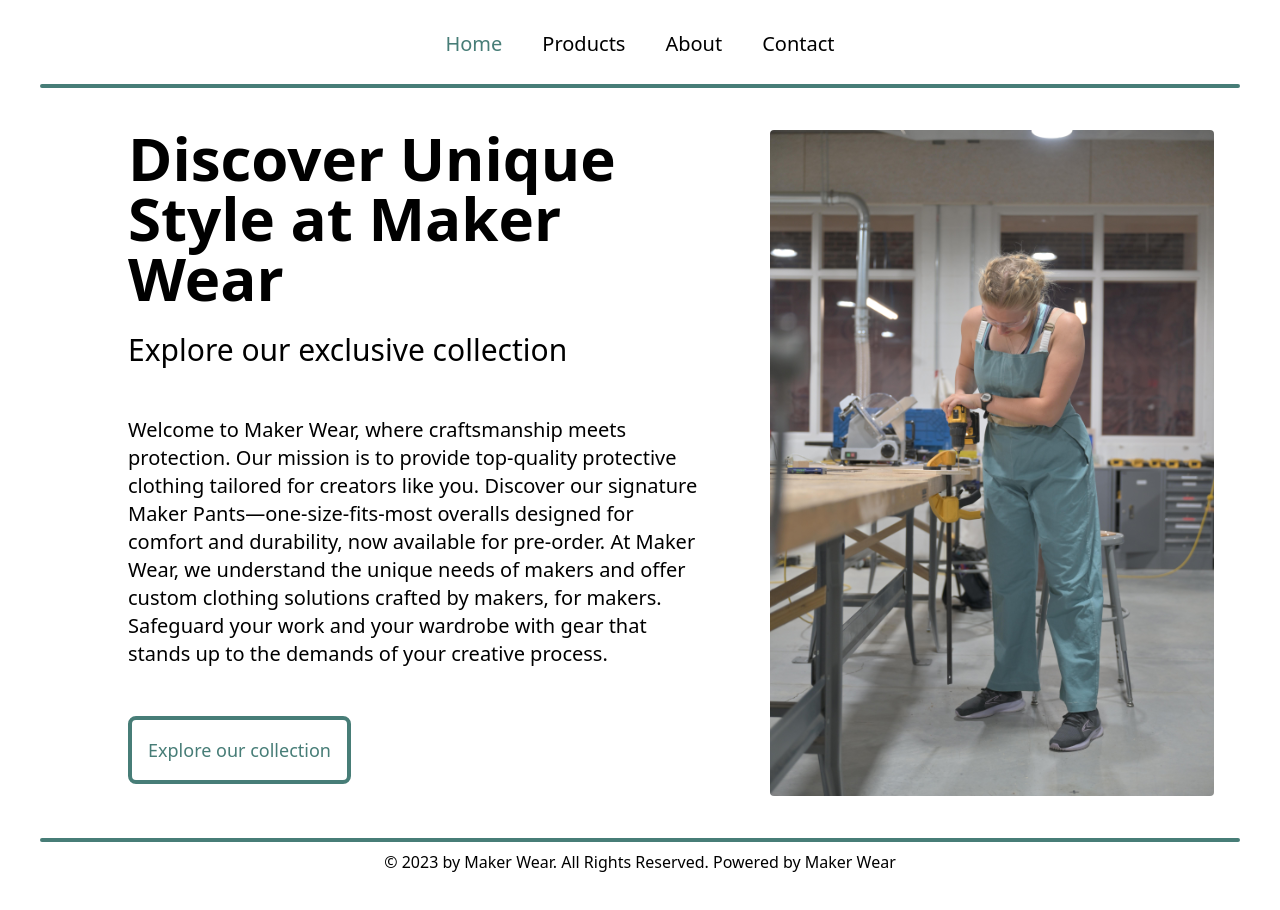
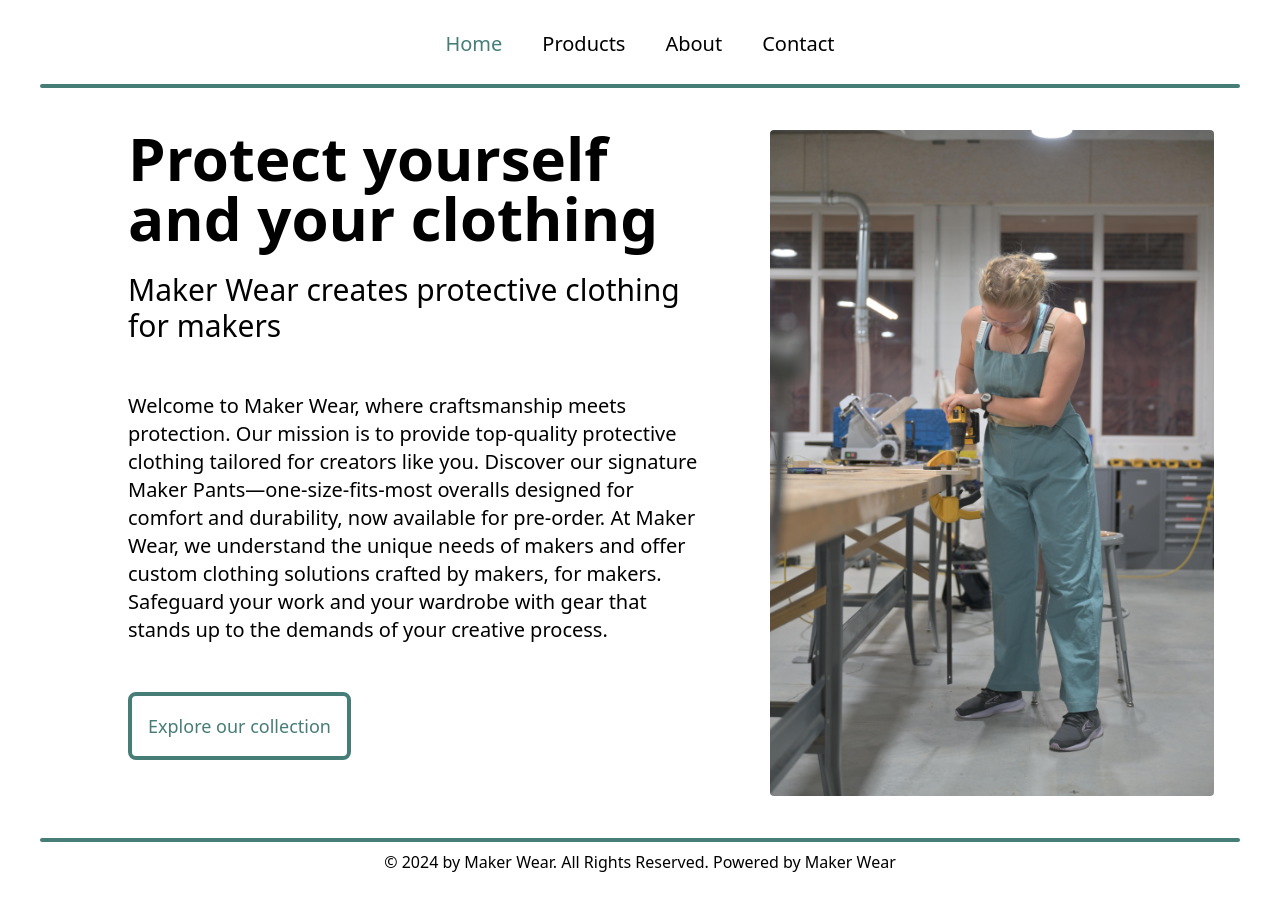
Before and after one commit to troytomasch/Makerware, a React (Vite) app: page / in a window 1280 px wide. Shown: the part 190-1100 px from the top of the page. Built offline with nearby package versions, Linux system fonts and the light colour scheme.

Commit message:
Updating strings

```diff
--- a/src/components/Footer.jsx
+++ b/src/components/Footer.jsx
@@ -6,7 +6,7 @@ const Footer = () => {
     <div className="flex flex-col items-center justify-center">
       <div className="h-0 border-2 w-full rounded-sm m-2 border-makerwear-blue"></div>
       <div>
-        <p>© 2023 by Maker Wear. All Rights Reserved. Powered by Maker Wear</p>
+        <p>© 2024 by Maker Wear. All Rights Reserved. Powered by Maker Wear</p>
       </div>
     </div>
   );
--- a/src/pages/About.jsx
+++ b/src/pages/About.jsx
@@ -3,6 +3,7 @@ import Header from "../components/Header";
 
 import image from "../assets/prom.png";
 import Footer from "../components/Footer";
+import { aboutString } from "../strings";
 
 // Component for the about page
 const About = () => {
@@ -18,17 +19,7 @@ const About = () => {
         <div className="flex flex-row flex-wrap">
           <div className="max-w-xl m-8">
             <p className="text-6xl mb-6 font-bold">Jenna Tomasch</p>
-            <p className="text-xl my-12">
-              Jenna Tomasch is the creator of Maker Wear. She is a senior
-              Fashion Design and Product innovation major at the University of
-              Delaware where she focuses on sustainability, functional design,
-              and entrepreneurship. She has been a maker her whole life, growing
-              up she always loved creating things. Now she works at a makerspace
-              on UD's campus where she works with 3D printers, laser cutters,
-              woodshop, and sewing. She has been sewing for 7 years and has
-              created anything from Maker Pants to her senior prom dress
-              (pictured).
-            </p>
+            <p className="text-xl my-12">{aboutString}</p>
           </div>
           <div className="max-w-md">
             <img
--- a/src/pages/Home.jsx
+++ b/src/pages/Home.jsx
@@ -4,7 +4,12 @@ import Header from "../components/Header";
 import image from "../assets/pic1.jpg";
 import Footer from "../components/Footer";
 import { Link } from "react-router-dom";
-import { homePageString } from "../strings";
+import {
+  homePageString,
+  homePageTitleString,
+  homePageSubtitleString,
+  homePageButtonString,
+} from "../strings";
 
 // Component for the home page
 const Home = () => {
@@ -19,14 +24,12 @@ const Home = () => {
       <div className="flex items-center justify-center gap-8">
         <div className="flex flex-row flex-wrap">
           <div className="max-w-xl m-8">
-            <p className="text-6xl mb-6 font-bold">
-              Discover Unique Style at Maker Wear
-            </p>
-            <p className="text-3xl my-6">Explore our exclusive collection</p>
+            <p className="text-6xl mb-6 font-bold">{homePageTitleString}</p>
+            <p className="text-3xl my-6">{homePageSubtitleString}</p>
             <p className="text-xl my-12">{homePageString}</p>
             <Link to={"/products"}>
               <button className="border-4 rounded-lg p-4 text-lg border-makerwear-blue text-makerwear-blue">
-                Explore our collection
+                {homePageButtonString}
               </button>
             </Link>
           </div>
--- a/src/pages/Products.jsx
+++ b/src/pages/Products.jsx
@@ -1,7 +1,11 @@
 import React, { useEffect } from "react";
 import Header from "../components/Header";
 
-import { makerpantsFeature } from "../strings";
+import {
+  clickHereToPurchaseString,
+  makerpantsFeature,
+  makerpantsFeatureString,
+} from "../strings";
 import image from "../assets/pic9.jpg";
 import Footer from "../components/Footer";
 
@@ -21,15 +25,7 @@ const Products = () => {
         <div className="flex flex-row flex-wrap">
           <div className="max-w-xl m-8">
             <p className="text-6xl mb-6 font-bold">Maker Pants</p>
-            <p className="text-xl my-4">
-              The Maker Pants are a pair of one-size-fits-most adjustable
-              overalls that can be worn overtop of clothing and put on without
-              taking off your shoes. They are meant to protect people and their
-              clothing in messy or unsafe situations. Maker Pants are great for
-              painting, wheel throwing, woodworking, gardening, and more! They
-              come in short, medium, and tall height variations. They are high
-              quality and hand made in the US. Maker Pants feature:
-            </p>
+            <p className="text-xl my-4">{makerpantsFeatureString}</p>
             <div className="flex flex-row items-center align-middle justify-center flex-wrap">
               <ul className="list-disc mx-8">
                 {makerpantsFeature.map((bullet) => (
@@ -42,7 +38,7 @@ const Products = () => {
                   href="https://buy.stripe.com/bIYcOYayVaXZ7m03cd"
                   target="_blank"
                 >
-                  Click here to purchase!
+                  {clickHereToPurchaseString}
                 </a>
               </div>
             </div>
--- a/src/strings.js
+++ b/src/strings.js
@@ -13,4 +13,29 @@ const homePageString =
 const contactMeString =
   "Interested in something from Maker Wear? Reach out and let us know what your interested in and what you want to use the product for. We will get back to you within 24 hours. \n You can reach us through our email, ";
 
-export { makerpantsFeature, homePageString, contactMeString };
+const homePageTitleString = "Protect yourself and your clothing";
+
+const homePageSubtitleString =
+  "Maker Wear creates protective clothing for makers";
+
+const homePageButtonString = "Explore our collection";
+
+const makerpantsFeatureString =
+  "The Maker Pants are a pair of one-size-fits-most adjustable overalls that can be worn overtop of clothing and put on without taking off your shoes. They are meant to protect people and their clothing in messy or unsafe situations. Maker Pants are great for painting, wheel throwing, woodworking, gardening, and more! They come in short, medium, and tall height variations. They are high quality and hand made in the US. Maker Pants feature:";
+
+const clickHereToPurchaseString = "Click here to purchase!";
+
+const aboutString =
+  "Jenna Tomasch is the creator of Maker Wear. She is a senior Fashion Design and Product innovation major at the University of Delaware where she focuses on sustainability, functional design, and entrepreneurship. She has been a maker her whole life, growing up she always loved creating things. Now she works at a makerspace on UD's campus where she works with 3D printers, laser cutters, woodshop, and sewing. She has been sewing for 7 years and has created anything from Maker Pants to her senior prom dress (pictured).";
+
+export {
+  makerpantsFeature,
+  homePageString,
+  contactMeString,
+  homePageTitleString,
+  homePageSubtitleString,
+  homePageButtonString,
+  makerpantsFeatureString,
+  clickHereToPurchaseString,
+  aboutString,
+};
```
